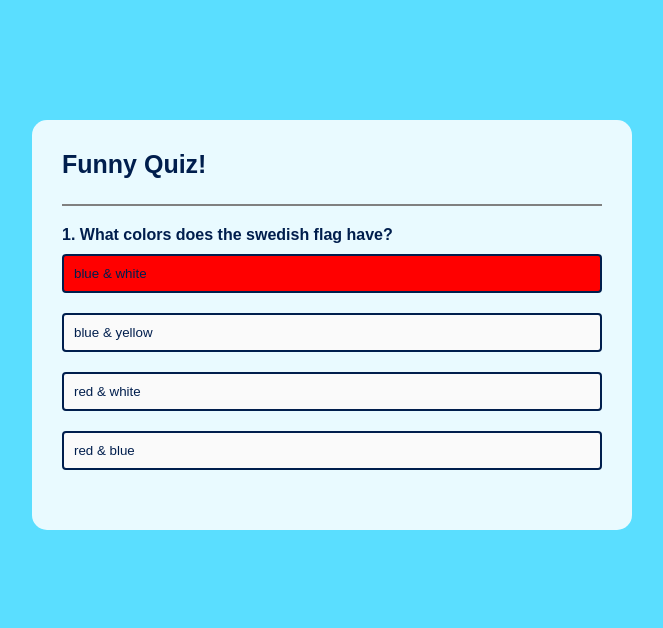
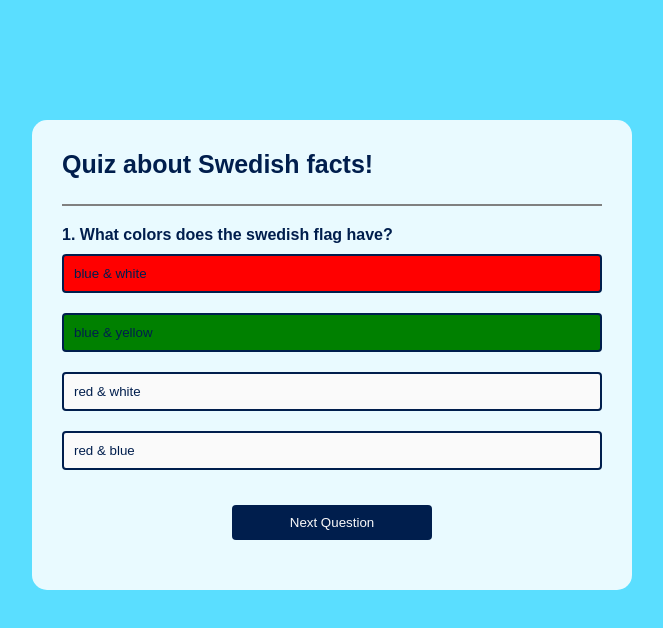
Before and after one commit to Maxwidlundstark/funny-quiz, a plain HTML site: page index.html in a window 1280 px wide. Both pictures are taken after a click on the button "blue & white". Shown: the whole page, without its empty margins (308-971 px from the left). Drawn offline with Linux system fonts and the light colour scheme.

Commit message:
Adding code to disable clicks after answer is choosen and also displaying the correct answer if you choose wrong.

```diff
--- a/assets/js/script.js
+++ b/assets/js/script.js
@@ -70,7 +70,7 @@ function showQuestion(){
         if (answers.correct){
             button.dataset.correct = answers.correct;
         }
-        // adding eventlistner for click answers
+        // adding eventlistner for click on answers
         button.addEventListener("click", selectAnswer);
     })
 }
@@ -91,5 +91,17 @@ function selectAnswer(e){
     }else{
         selectedBtn.classList.add("incorrect");
     }
+    /* Disable clicks after an answer is chosen.
+    if answer is false the correct answer will show.*/
+    Array.from(answerButtons.children).forEach(button => {
+        if(button.dataset.correct === "true"){
+            button.classList.add("correct");
+        }
+        button.disabled = true;
+    });
+    // code for the next question button.
+    secondButton.style.display = "block";
 }
+
+
 startQuiz();
--- a/index.html
+++ b/index.html
@@ -8,7 +8,7 @@
 </head>
 <body>
     <div class="game">
-        <h1>Funny Quiz!</h1>
+        <h1>Quiz about Swedish facts!</h1>
         <div class="quiz">
             <h2 id="question">Question here!</h2>
             <div id="answer-buttons">
@@ -18,6 +18,7 @@
                 <button class="btn">4</button>
             </div>
             <div>
+                <!-- adding second button for next question-->
                 <button id="second-btn">Next Question!</button>
             </div>
         </div>
```
